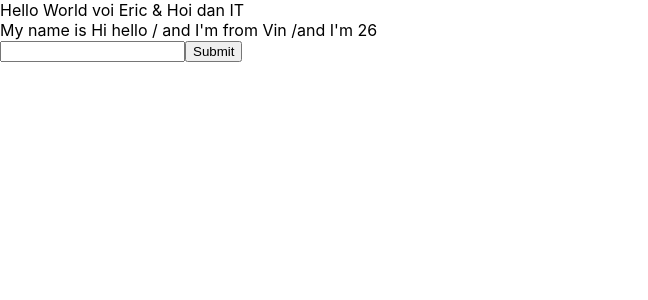
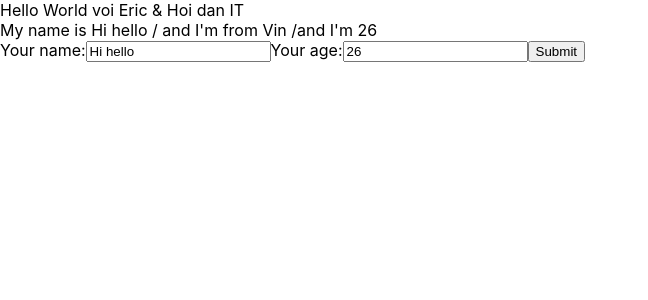
Before and after one commit to TuanAnh-LV/Test-demo-react, a React (Create React App) app: page / in a window 1280 px wide. Shown: the top 300 px of the page, without its empty margins (0-648 px from the left). Built offline with nearby package versions, Linux system fonts and the light colour scheme.

Commit message:
componen long cha con

```diff
--- a/src/components/MyComponent.js
+++ b/src/components/MyComponent.js
@@ -5,6 +5,7 @@
 
 
 import React from "react";
+import UserInfor from "./UseInfor";
 class MyComponent extends React.Component{
     //JSX chi dung cho 1 phan tu html, chi co 1 element
     // co the tao ra mot render dong {mot su dung bien} trong dau ngoac bang js
@@ -14,71 +15,12 @@
     //
 
 
-state ={
-    name: 'Hi hello',
-    address: 'Vin',
-    age: 26
-};
 
-//(event) cái biến này web API cho, cung cấp thông tin người dùng đang làm trên web
-
-handleClick = (event) => {
-console.log(">> click me my button")
-// console.log(event) in ra thogn tun
-// console.log("random", Math.floor((Math.random()*100) + 1))
-
-// merge State => react class
-
-this.setState({
-    name: 'Tuan Anh',
-    age:  Math.floor((Math.random()*100) + 1)
-})
-
-// this.setState({
-//     age:  Math.floor((Math.random()*100) + 1)
-// })
-}
-
-
-HandleOnMoverOver(event){
-    // console.log(event.pageX)
-
-}
-
-// dung de khi nhap gia tri vao button thong tin se thay doi theo nhung gi nhap trong button
-handleOnChangeInput = (event) =>{
-// alert('me') //khi nhap bat ki ki tu nao thi no se hien thong bao ra la 'me'
-this.setState({
-    name: event.target.value
-})
-// console.log(event.target.value) // .target.value boi vi value la web API tro ve gia tri cho minh luon
-
-}
-
-
-handleOnSumbit =(event) =>{
-    event.preventDefault();//ngan chan reload lai trang
-    console.log(this.state)
-
-    // alert('me') //khi minh nhan enter no se hien ra thong bao la da luu thong tin
-}
 
     render(){
         return(
             <div>
-                {/* {Math.random()} */}
-
-                My name is {this.state.name} / and I'm from {this.state.address} /and I'm {this.state.age}
-                {/* <button onMouseMove={this.HandleOnMoverOver}>Hover Me</button>  khi di chuyen no se hien con tro dang di chuyen den button do*/}
-                {/* <button onClick={(event) => {this.handleClick(event)}}>Click Me</button>  cai ket hop dung khi ban click vao no se thay doi thong tin theo yeu cau ben tren*/}
-                <form onSubmit={(event) => this.handleOnSumbit(event)}>
-                    <input type="text"
-                    onChange={(event) => this.handleOnChangeInput(event)}
-
-
-                    />
-                    <button>Submit</button>
-                </form>
+                <UserInfor></UserInfor>
             </div>
 
         );
--- /dev/null
+++ b/src/components/UseInfor.js
@@ -0,0 +1,88 @@
+import React from "react";
+
+class UserInfor extends React.Component{
+
+    state ={
+        name: 'Hi hello',
+        address: 'Vin',
+        age: 26
+    };
+
+    //(event) cái biến này web API cho, cung cấp thông tin người dùng đang làm trên web
+
+    handleClick = (event) => {
+    console.log(">> click me my button")
+    // console.log(event) in ra thogn tun
+    // console.log("random", Math.floor((Math.random()*100) + 1))
+
+    // merge State => react class
+
+    this.setState({
+        name: 'Tuan Anh',
+        age:  Math.floor((Math.random()*100) + 1)
+    })
+
+    // this.setState({
+    //     age:  Math.floor((Math.random()*100) + 1)
+    // })
+    }
+
+
+    HandleOnMoverOver(event){
+        // console.log(event.pageX)
+
+    }
+
+    // dung de khi nhap gia tri vao button thong tin se thay doi theo nhung gi nhap trong button
+    handleOnChangeInput = (event) =>{
+    // alert('me') //khi nhap bat ki ki tu nao thi no se hien thong bao ra la 'me'
+    this.setState({
+        name: event.target.value
+    })
+    // console.log(event.target.value) // .target.value boi vi value la web API tro ve gia tri cho minh luon
+    }
+
+    handleOnChangeAge = (event) =>{
+        // alert('me') //khi nhap bat ki ki tu nao thi no se hien thong bao ra la 'me'
+        this.setState({
+            age: event.target.value
+        })
+        // console.log(event.target.value) // .target.value boi vi value la web API tro ve gia tri cho minh luon
+        }
+
+    handleOnSumbit =(event) =>{
+        event.preventDefault();//ngan chan reload lai trang
+        console.log(this.state)
+
+        // alert('me') //khi minh nhan enter no se hien ra thong bao la da luu thong tin
+    }
+    render(){
+        return(
+            <div>
+                My name is {this.state.name} / and I'm from {this.state.address} /and I'm {this.state.age}
+                {/* <button onMouseMove={this.HandleOnMoverOver}>Hover Me</button>  khi di chuyen no se hien con tro dang di chuyen den button do*/}
+                {/* <button onClick={(event) => {this.handleClick(event)}}>Click Me</button>  cai ket hop dung khi ban click vao no se thay doi thong tin theo yeu cau ben tren*/}
+                <form onSubmit={(event) => this.handleOnSumbit(event)}>
+                    <label>Your name:</label>
+                    <input
+                    value={this.state.name}
+                    type="text"
+                    onChange={(event) => this.handleOnChangeInput(event)}
+                    />
+
+
+                    <label>Your age:</label>
+                    <input
+                    value={this.state.age}
+                    type="text"
+                    onChange={(event) => this.handleOnChangeAge(event)}
+                    />
+                    <button>Submit</button>
+                </form>
+            </div>
+        )
+    }
+
+}
+
+export default UserInfor;
```
